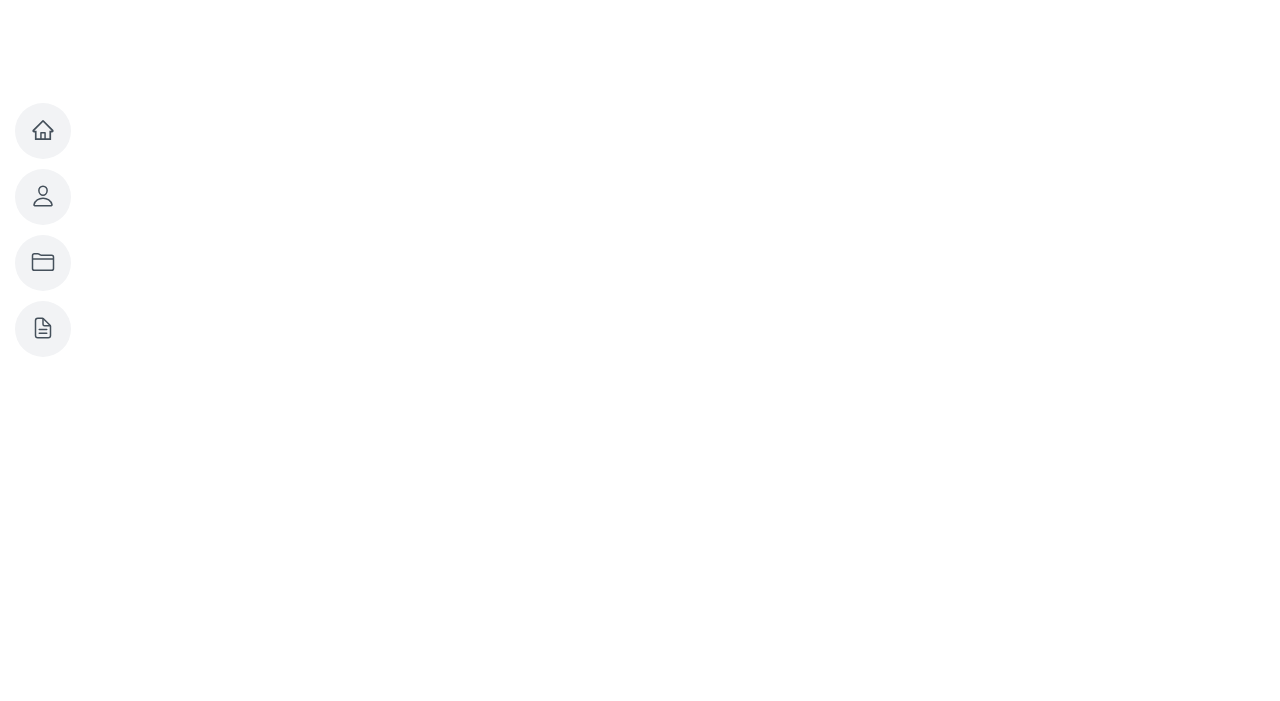
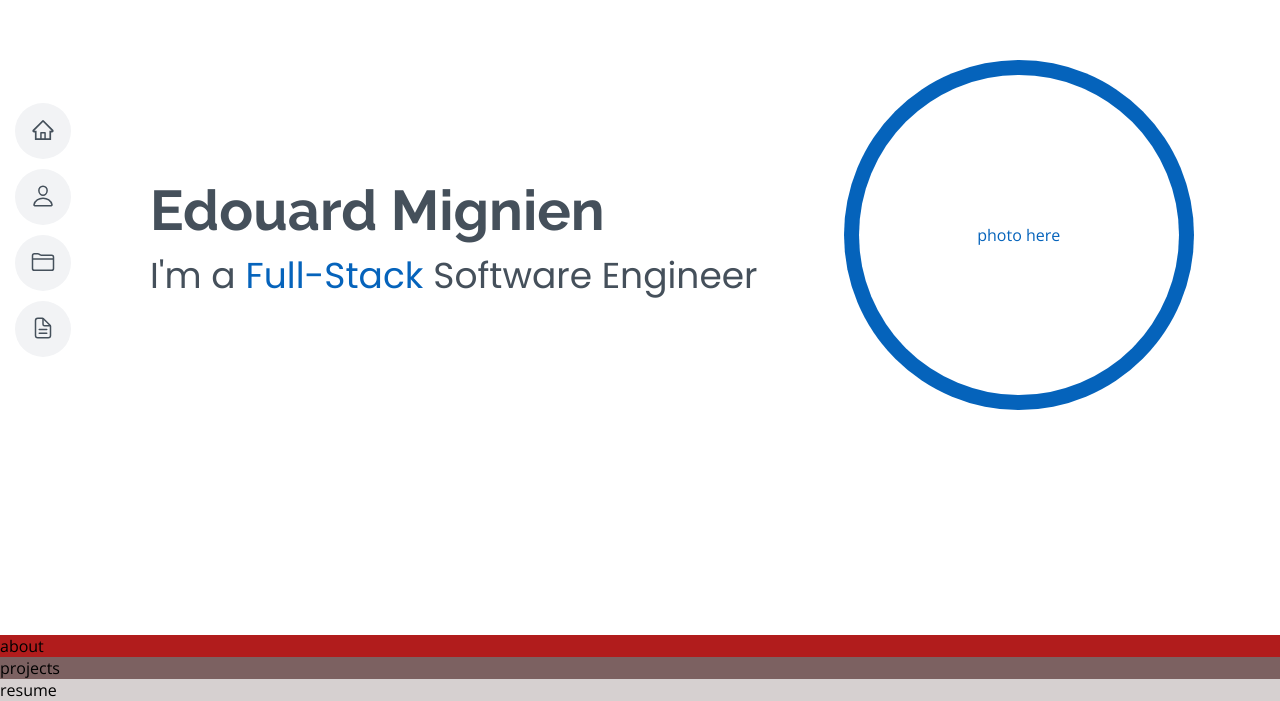
Before and after one commit to Edouard-M/Portfolio_Website, a React (Create React App) app in the folder website/: page / in a window 1280 px wide. Shown: the part 165-866 px from the top of the page. Before the commit the page ends 800 px from the top, so only its background shows below. Built offline with nearby package versions, Linux system fonts and the light colour scheme.

Commit message:
Add #Home

```diff
--- a/website/public/index.html
+++ b/website/public/index.html
@@ -4,6 +4,10 @@
   <head>
     <meta charset="utf-8" />
     <title>Edouard Mignien Portfolio</title>
+
+    <!-- Google Fonts -->
+    <link href="https://fonts.googleapis.com/css?family=Open+Sans:300,300i,400,400i,600,600i,700,700i|Raleway:300,300i,400,400i,500,500i,600,600i,700,700i|Poppins:300,300i,400,400i,500,500i,600,600i,700,700i" rel="stylesheet">
+
   </head>
 
 
--- a/website/src/App.css
+++ b/website/src/App.css
@@ -4,6 +4,10 @@
     --color-white: #FFFFFF;
     --color-debug: #006400;
   }
+
+html{
+    scroll-behavior: smooth;
+}
 
 body {
     margin: 0;
@@ -95,6 +99,162 @@ body {
     padding-left: 10px;
 }
 
+
+/*--------------------------------------------------------------
+# LandingPage
+--------------------------------------------------------------*/
+.landing-page{
+  display:flex;
+  flex-direction: column;
+  background-color: rgba(0, 0, 0, 0);
+  height: auto;
+  width: auto;
+  justify-content: center;
+  overflow-x: hidden;
+  overflow-y: hidden;
+}
+
+/*--------------------------------------------------------------
+# Home
+--------------------------------------------------------------*/
+#home{
+  width: 100%;
+  height: 100vh;
+  background-size: cover;
+  position: relative;
+}
+
+.home-mid{
+  display: flex;
+  height: 100vh;
+  flex-direction: row;
+}
+
+.home-left{
+  flex: 50;
+  display: flex;
+  justify-content: center;
+  align-items: center;
+  margin-left: 150px;
+}
+
+.home-right{
+  flex: 50;
+  display: flex;
+  justify-content: center;
+  align-items: center;
+}
+
+.home-content-left{
+  display: flex;
+  flex-direction:column;
+}
+
+.home-content-right{
+  display: flex;
+  flex-direction: column;
+  justify-content: center;
+  align-items: center;
+  background-color: var(--color-main);
+  color: var(--color-white);
+  width: 350px;
+  height: 350px;
+  border-radius: 50%;
+}
+
+.home-right-photo{
+  background-color: var(--color-white);
+  color: var(--color-main);
+  width: 320px;
+  height: 320px;
+  border-radius: 50%;
+  display: flex;
+  flex-direction: column;
+  justify-content: center;
+  align-items: center;
+}
+
+
+.home-name{
+  color: var(--color-text);
+  font-size: 56px;
+  font-family: "Raleway", sans-serif;
+  white-space: nowrap;
+  margin-bottom: 5px;
+}
+
+.home-me{
+  padding-top: 0px;
+  display: flex;
+  flex-direction: row;
+  text-align: start;
+  flex-direction: row;
+  color: var(--color-text);
+  font-size: 36px;
+  font-family: "Raleway", sans-serif;
+  font-family: "Poppins", sans-serif;
+  white-space: nowrap;
+  margin-top: 0px;
+}
+
+.home-full-stack{
+  color: var(--color-main);
+  margin-left: 10px;
+  margin-right: 10px;
+  margin-top: 0px;
+  white-space: nowrap;
+}
+
+#container {
+  filter: url(#threshold) blur(0.6px);
+}
+
+
+/*--------------------------------------------------------------
+# About
+--------------------------------------------------------------*/
+#about{
+  background-color: rgb(177, 28, 28);
+  width: 100%;
+  height: auto;
+}
+
+/*--------------------------------------------------------------
+# Projects
+--------------------------------------------------------------*/
+#projects{
+  background-color: rgb(124, 97, 97);
+  width: 100%;
+  height: auto;
+}
+
+/*--------------------------------------------------------------
+# Resume
+--------------------------------------------------------------*/
+#resume{
+  background-color: rgb(214, 208, 208);
+  width: 100%;
+  height: auto;
+}
+
+
+
+
+
+
+
+
+
+
+
+
+
+
+
+
+
+
+
 /*--------------------------------------------------------------
 # Preloader
 --------------------------------------------------------------*/
--- /dev/null
+++ b/website/src/components/Home.js
@@ -0,0 +1,23 @@
+import React from 'react'
+
+function Home() {
+  return (
+    <div className='home-mid'>
+        <div className='home-left'>
+            <div className='home-content-left'>
+                <h1 className='home-name'> Edouard Mignien</h1>
+                <div className='home-me'>I'm a <p className='home-full-stack'> Full-Stack </p> Software Engineer</div>
+            </div>
+        </div>
+        <div className='home-right'>
+            <div className='home-content-right'>
+                <div className='home-right-photo'>
+                    <p>photo here</p>
+                </div>
+            </div>
+        </div>
+    </div>
+  )
+}
+
+export default Home
--- a/website/src/pages/LandingPage.js
+++ b/website/src/pages/LandingPage.js
@@ -1,10 +1,29 @@
 import React from 'react'
 import Header from '../components/Header'
+import Home from '../components/Home'
+
+
 
 function LandingPage() {
   return (
-    <div className='landing-page'>
+    <div>
         <Header/>
+        <div className='landing-page'>
+          <section id="home" className='home'>
+            <Home/>
+          </section>
+          <div id="main" className='main'>
+            <section id="about" className='about'>
+            about
+            </section>
+            <section id="projects" className='projects'>
+            projects
+            </section>
+            <section id="resume" className='resume'>
+            resume
+            </section>
+          </div>
+        </div>
     </div>
   )
 }
```
